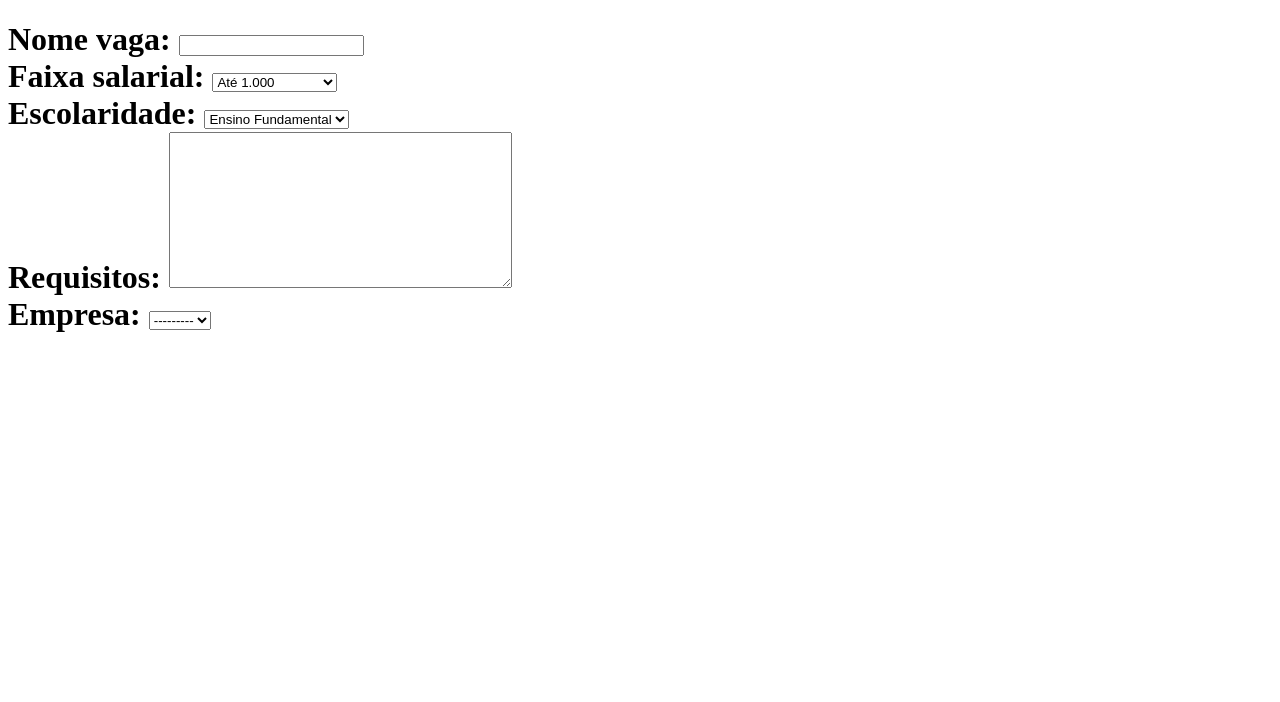
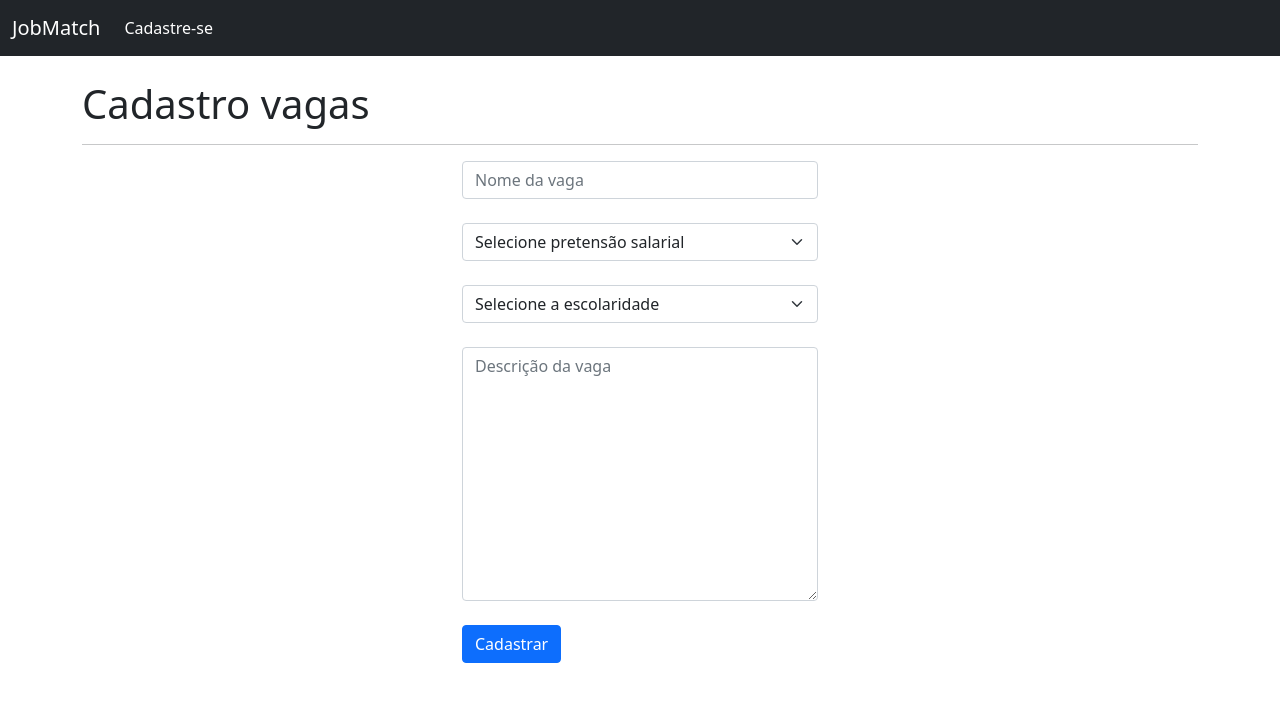
Before and after one commit to lfstos/jobmatch, a Django app: page /vagas/cadastrar_vagas/ in a window 1280 px wide. Shown: the top 702 px of the page. Run offline with Django 5.2, Linux system fonts and the light colour scheme.

Commit message:
Ajustado telas de cadastro de usuários, e layouts

```diff
--- a/templates/base.html
+++ b/templates/base.html
@@ -26,6 +26,22 @@
         </div>
       </nav>
       <br>
-        {% block content %}{% endblock content %}
+        {% block card %}
+
+        <div class="container">
+          <h1>{% block h1 %}{% endblock h1 %}</h1>
+          <hr>
+            <div class="row">
+              <div class="col"></div>
+              <div class="col">
+                {% block content %}{% endblock content %}
+              </div>
+              <div class="col"></div>
+            </div>
+          </div>
+
+
+
+        {% endblock card %}
 </body>
 </html>
--- a/usuarios/urls.py
+++ b/usuarios/urls.py
@@ -3,6 +3,7 @@ from . import views
 
 
 urlpatterns = [
-    path('', views.home, name='home'),
+    path('', views.index, name='home'),
+    path('login/', views.login, name='login'),
     path('cadastro/', views.cadastro, name='cadastro')
 ]
--- a/vagas/forms.py
+++ b/vagas/forms.py
@@ -4,22 +4,48 @@ from .models import User
 from vagas.models import Vaga
 
 class VagaForm(forms.Form):
-    nome_vaga = forms.CharField(max_length=100)
-    faixa_salarial = forms.ChoiceField(choices=get_faixa_salarial_choices)
-    escolaridade = forms.ChoiceField(choices=get_escolaridade_choices)
-    requisitos = forms.CharField(widget=forms.Textarea)
-    empresa = forms.ModelChoiceField(queryset=User.objects.none()) # inicializa com queryset vazio
+    nome_vaga = forms.CharField(
+        widget=forms.TextInput(attrs={'class': 'form-control', 'placeholder': 'Nome da vaga'}), label='')
+
+    faixa_salarial = forms.ChoiceField(
+        choices=[('', 'Selecione pretensão salarial')] + list(get_faixa_salarial_choices()),
+        widget=forms.Select(attrs={'class': 'form-select'})
+    )
+
+    escolaridade = forms.ChoiceField(
+        choices=[('', 'Selecione a escolaridade')] + list(get_escolaridade_choices()), widget=forms.Select(
+            attrs={
+                'class': 'form-select',
+                'placeholder': 'Selecione'
+            })
+    )
+    requisitos = forms.CharField(
+        widget=forms.Textarea(attrs={'class': 'form-control', 'placeholder': 'Descrição da vaga'}), label='')
+    empresa = forms.ModelChoiceField(queryset=User.objects.none(),
+                                     widget=forms.TextInput(attrs={'class': 'form-select'})
+    ) # inicializa com queryset vazio
 
     def __init__(self, *args, **kwargs):
         super().__init__(*args, **kwargs)
         self.fields['empresa'].queryset = User.objects.filter(is_company=True)
+        # self.fields['faixa_salarial'].widget.attrs['class']='form-select'
 
 
 class CandidatoForm(forms.Form):
     email = forms.ModelChoiceField(queryset=User.objects.none()) # inicializa com queryset vazio
-    faixa_salarial = forms.ChoiceField(choices=get_faixa_salarial_choices)
-    escolaridade = forms.ChoiceField(choices=get_escolaridade_choices)
-    experiencia = forms.CharField(widget=forms.Textarea)
+    faixa_salarial = forms.ChoiceField(
+        choices=[('', 'Selecione a pretensão salarial')] + list(get_faixa_salarial_choices()), widget=forms.Select(
+            attrs={'class': 'form-select'}
+        )
+    )
+    escolaridade = forms.ChoiceField(
+        choices=[('', 'Selecione a escolaridade')] + list(get_escolaridade_choices()), widget=forms.Select(
+            attrs={'class': 'form-select'}
+        )
+    )
+    experiencia = forms.CharField(
+        widget=forms.Textarea(attrs={'class': 'form-control', 'placeholder': 'Qual sua experiência?'})
+    )
     vaga = forms.ModelChoiceField(queryset=Vaga.objects.none()) # inicializa com queryset vazio
 
     def __init__(self, *args, **kwargs):
--- a/vagas/templates/vagas/cadastrar_vagas.html
+++ b/vagas/templates/vagas/cadastrar_vagas.html
@@ -1,10 +1,22 @@
-<!DOCTYPE html>
-<html lang="en">
-<head>
-    <meta charset="UTF-8">
-    <title>Cadastra Vaga</title>
-</head>
-<body>
-<h1>{{ form }}</h1>
-</body>
-</html>
+{% extends "base.html" %}
+
+{% block title %}Cadastro de vagas{% endblock title %}
+
+
+    {% block h1 %}Cadastro vagas{% endblock h1 %}
+
+    {% block content %}
+        <form action='{% url "cadastrar_vaga" %}' method='post'>
+            {% csrf_token %}
+            {{ form.nome_vaga }}
+            <br>
+            {{ form.faixa_salarial }}
+            <br>
+            {{ form.escolaridade}}
+            <br>
+            {{ form.requisitos}}
+            <br>
+            {% comment %} <input type='hidden' value='{{request.user}}'> {% endcomment %}
+            <input type="submit" value='Cadastrar' class='btn btn-primary'>
+        </form>
+    {% endblock content %}
--- a/vagas/test_models.py
+++ b/vagas/test_models.py
@@ -102,10 +102,10 @@ def test_criar_uma_vaga():
     # Exibe a resposta para ver detalhes dos erros, se houver
     if response.status_code != 200:
         print(response.content.decode())  # Adiciona essa linha para imprimir detalhes dos erros
-    assert response.status_code == 200  # ou 302 se houver redirecionamento
+    assert response.status_code == 302  # ou 302 se houver redirecionamento
 
     # Verifica se a resposta foi bem-sucedida
-    assert response.status_code == 200
+    assert response.status_code == 302
 
     # Verifica se a vaga foi criada
     vaga = Vaga.objects.get(nome_vaga='Desenvolvedor Python')
--- a/vagas/urls.py
+++ b/vagas/urls.py
@@ -3,8 +3,8 @@ from django.urls import path
 from vagas import views
 
 urlpatterns = [
-    path('cadastrar_vagas/', views.cadastrar_vagas, name='cadastrar_vagas'),
-    path('lista_vagas/', views.lista_vagas, name='lista_vagas'),
+    path('cadastrar_vagas/', views.cadastrar_vagas, name='cadastrar_vaga'),
+    path('listar_vagas/', views.lista_vagas, name='listar_vagas'),
     path('candidatar_vaga', views.candidatar_vaga, name='candidatar_vaga'),
     path('editar_vaga', views.editar_vaga, name='editar_vaga'),
     path('excluir_vaga', views.excluir_vaga, name='excluir_vaga'),
--- a/vagas/views.py
+++ b/vagas/views.py
@@ -1,12 +1,14 @@
 from django.http import HttpResponse
-from django.shortcuts import render
+from django.shortcuts import render, redirect
 from vagas.forms import VagaForm, CandidatoForm
 from vagas.models import Vaga, Candidato
 from usuarios.models import User
 
 
 def cadastrar_vagas(request):
+    print('cadastrar vaga')
     if request.method == 'POST':
+        print('post')
         if request.POST.get('is_company') == 'True':
             form = VagaForm(request.POST)
             if form.is_valid():
@@ -18,7 +20,7 @@ def cadastrar_vagas(request):
                     empresa=form.cleaned_data['empresa'],
                 )
                 vaga.save()
-                return HttpResponse('Vaga cadastrada com sucesso')
+                return redirect('lista_vagas')
             else:
                 return HttpResponse(f'Formulário inválido: {form.errors.as_json()}', status=400)
         else:
@@ -31,11 +33,13 @@ def cadastrar_vagas(request):
 
 def lista_vagas(request):
     vagas = Vaga.objects.all()
-    return render(request, 'vagas/lista_vagas.html', {'vagas': vagas})
+    quantidade_vagas = vagas.count()
+    return render(request, 'vagas/lista_vagas.html', {'vagas': vagas, 'quantidade_vagas': quantidade_vagas})
 
 
 def candidatar_vaga(request):
     if request.method == 'POST':
+        print(request.POST)
         form = CandidatoForm(request.POST)
         if form.is_valid():
             id = form.cleaned_data['email'].id # Obtendo o ID do usuário
@@ -50,7 +54,13 @@ def candidatar_vaga(request):
             candidato.vagas.set([vaga])
             candidato.save()
             return render(request, 'vagas/candidatar_vaga.html')
-        return HttpResponse('Falha ao cadandidatar')
+        else:
+            print(form.errors)
+            return HttpResponse(f'Formulário inválido: {form.errors.as_json()}', status=400)
+    # TODO: verificar erro ao tentar se cadastrar a vaga
+    elif request.method == 'GET':
+        form = CandidatoForm()
+        return render(request, 'vagas/candidatar_vaga.html', {'form': form})
 
 
 def editar_vaga(request):
```
Also changed, not shown: usuarios/templates/usuarios/cadastro.html (+2 -22 lines), usuarios/templates/usuarios/home.html (+4 -10 lines), usuarios/views.py (+17 -10 lines), vagas/templates/vagas/candidatar_vaga.html (+20 -0 lines), vagas/templates/vagas/lista_vagas.html (+16 -16 lines).
